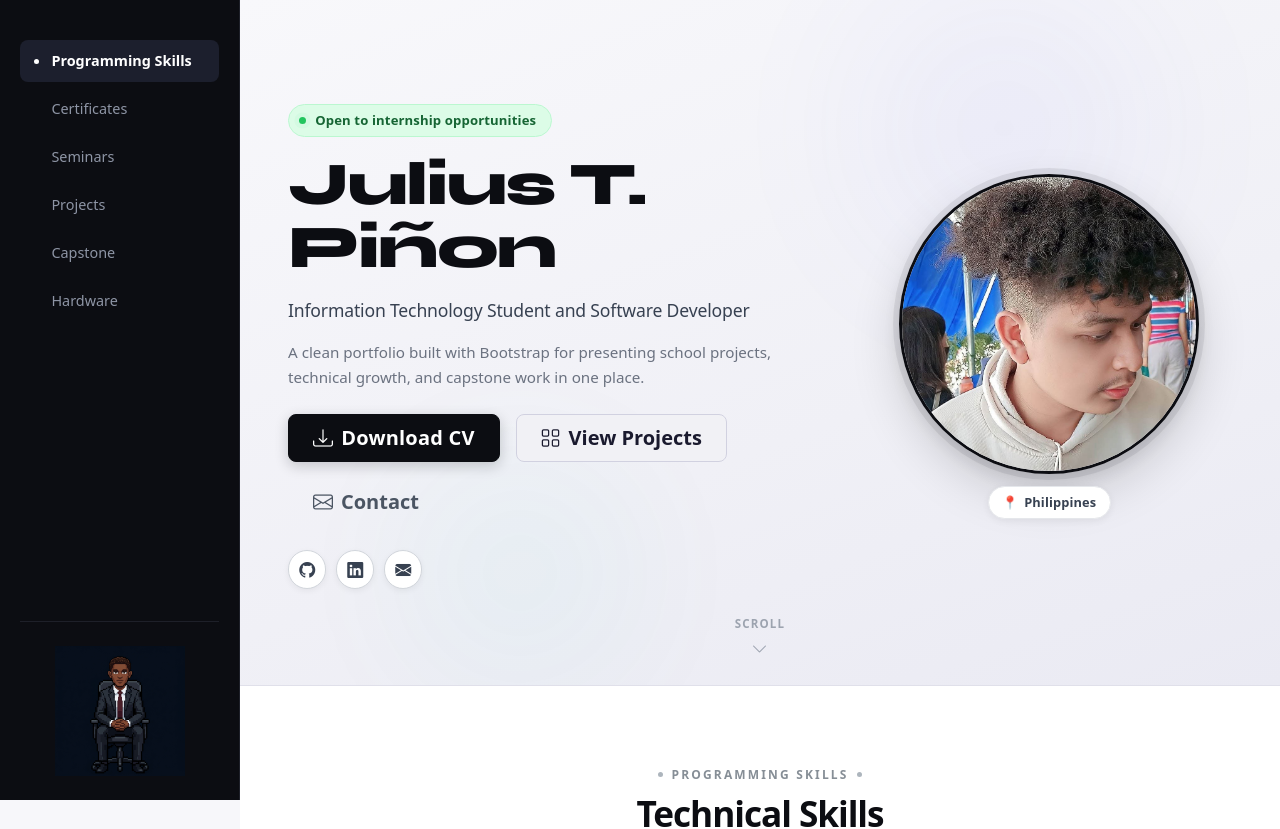
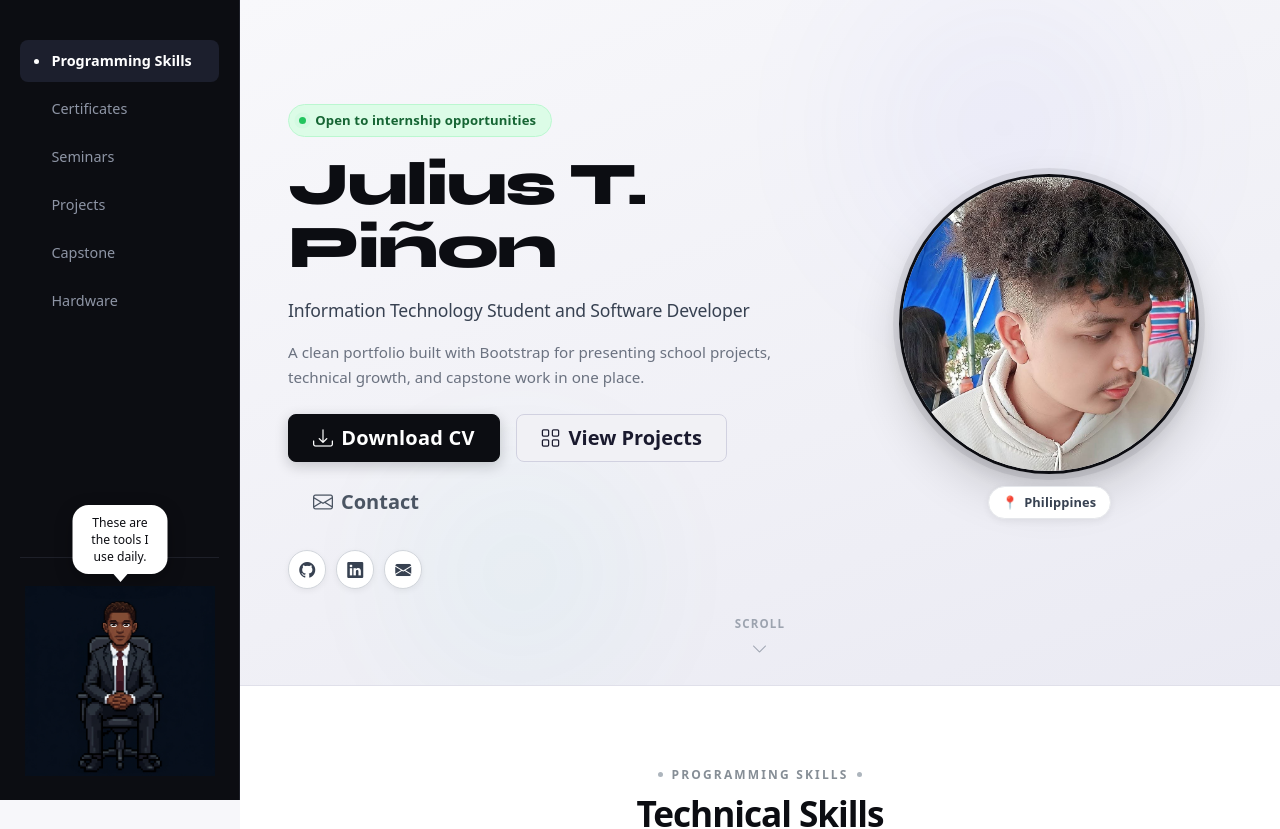
Before and after one commit to eltocmo0115/juliusPortfolio, a React (Vite) app: page / in a window 1280 px wide. Shown: the top 829 px of the page. Built offline with nearby package versions, Linux system fonts and the light colour scheme.

Commit message:
feat: section-aware speech bubble on sidebar character

```diff
--- a/src/components/layout/Navbar.jsx
+++ b/src/components/layout/Navbar.jsx
@@ -1,6 +1,6 @@
 import { useState } from 'react'
 import { useActiveSection } from '@/hooks/useActiveSection'
-import { timeline } from '@/data/portfolioData'
+import { timeline, characterDialogue } from '@/data/portfolioData'
 import CharacterWatcher from '@/components/ui/CharacterWatcher'
 
 const SECTION_IDS = timeline.map((item) => item.target.replace('#', ''))
@@ -61,9 +61,12 @@ function Navbar() {
           </ul>
         </nav>
 
-        {/* Cursor-tracking character */}
+        {/* Cursor-tracking character + section-aware speech bubble */}
         <div className="sidebar-character">
-          <CharacterWatcher />
+          <CharacterWatcher
+            activeId={activeId}
+            message={characterDialogue[activeId] ?? characterDialogue.hero}
+          />
         </div>
       </aside>
     </>
--- a/src/components/ui/CharacterWatcher.jsx
+++ b/src/components/ui/CharacterWatcher.jsx
@@ -5,30 +5,20 @@ import characterImg from '@/assets/character-hd.jpg'
  * CharacterWatcher
  *
  * Single HD image (1024×1024, dark navy bg matching sidebar).
- * Container is SQUARE (160×160) so object-fit:contain fills it exactly
+ * Container is SQUARE so object-fit:contain fills it exactly
  * — zero letterboxing, SVG and image coordinates align 1:1.
  *
- * Eye positions were re-measured directly from the source pixels (scanned
- * character-hd.jpg for the two small bright sclera blobs in the head
- * region — each one is ~35×14px). Real centers:
+ * Eye positions were re-measured directly from the source pixels:
  *   Left eye  → x≈477px, y≈212px → 46.6%, 20.7%
  *   Right eye → x≈545px, y≈212px → 53.2%, 20.7%
  *
- * The old constants (44.4/56.2%, 26.9%) were spaced too far apart
- * horizontally and ~6% too low vertically, which put the animated pupils
- * down around the nose/mouth instead of on the eyes — that's the
- * "eyes outside the face" bug. The socket/iris/pupil sizes below are
- * also new: the real eyes are small and flat (~2.4:1), so they're drawn
- * as ellipses sized to actually fit inside them, instead of the old
- * circles that were bigger than the eyes themselves.
+ * @param {{ activeId: string, message: string }} props
  */
 
 const EYE_L = { x: 46.6, y: 20.7 }
 const EYE_R = { x: 53.2, y: 20.7 }
 
-// Socket = the clip region a pupil is allowed to render in. Kept a hair
-// smaller than the measured eye-white so the iris/pupil can never paint
-// outside the actual eye shape, no matter how far the cursor is.
+// Socket = the clip region a pupil is allowed to render in.
 const CLIP_RX = 1.5
 const CLIP_RY = 0.6
 
@@ -40,7 +30,7 @@ const PUPIL_RY = 0.24
 const MAX_PX = 0.6
 const MAX_PY = 0.25
 
-function CharacterWatcher() {
+function CharacterWatcher({ activeId, message }) {
   const ref = useRef(null)
   const [pupil, setPupil] = useState({ x: 0, y: 0 })
 
@@ -50,7 +40,7 @@ function CharacterWatcher() {
       if (!el) return
       const rect = el.getBoundingClientRect()
 
-      // Midpoint between both eyes in screen space (container is square 160×160)
+      // Midpoint between both eyes in screen space
       const eyeSX = rect.left + rect.width * 0.499  // halfway between 46.6 & 53.2
       const eyeSY = rect.top + rect.height * 0.207  // 20.7%
 
@@ -80,6 +70,16 @@ function CharacterWatcher() {
       aria-hidden="true"
       title="He's watching you 👀"
     >
+      {/* Speech bubble — key={activeId} causes React to remount the element
+          on every section change, which automatically replays the pop-in CSS
+          animation without any extra JS animation logic. */}
+      {message && (
+        <div key={activeId} className="character-bubble">
+          {message}
+          <span className="character-bubble__tail" />
+        </div>
+      )}
+
       {/* Body — square container means image fills without letterbox */}
       <img
         src={characterImg}
--- a/src/data/portfolioData.js
+++ b/src/data/portfolioData.js
@@ -8,6 +8,17 @@ export const profile = {
   focus: ['Bootstrap', 'React', 'Clean Architecture', 'UI Systems'],
   /** Replace with your actual photo — drop any image into src/assets/ and update this path */
   photo: null,
+}
+
+/** Section-aware dialogue lines for the sidebar character speech bubble. */
+export const characterDialogue = {
+  hero:         "Hey! I'm Julius. Scroll down to see what I've built.",
+  skills:       'These are the tools I use daily.',
+  certificates: "Proof I don't just say I know this stuff.",
+  seminars:     'Always learning something new.',
+  projects:     "Here's what I've actually shipped.",
+  capstone:     'This one took months. Worth it.',
+  hardware:     'Yes, I get my hands dirty with hardware too.',
 }
 
 
--- a/src/styles/navbar.css
+++ b/src/styles/navbar.css
@@ -109,7 +109,7 @@
 /* ---- Sidebar character (HD image + SVG pupil overlay) ---- */
 .sidebar-character {
   margin-top: auto;
-  padding-top: 1.5rem;
+  padding-top: 1.75rem;
   display: flex;
   justify-content: center;
   border-top: 1px solid #1e2029;
@@ -117,8 +117,8 @@
 
 .character-watcher {
   position: relative;
-  width: 130px;
-  height: 130px;
+  width: 190px;
+  height: 190px;
   background: transparent;
   flex-shrink: 0;
   transition: transform 0.2s;
@@ -160,8 +160,13 @@
 }
 
 @keyframes fadeIn {
-  from { opacity: 0; }
-  to   { opacity: 1; }
+  from {
+    opacity: 0;
+  }
+
+  to {
+    opacity: 1;
+  }
 }
 
 /* ---- Mobile hamburger button -------------------------- */
@@ -202,10 +207,12 @@
 .sidebar-toggle.is-open span:nth-child(1) {
   transform: translateY(7px) rotate(45deg);
 }
+
 .sidebar-toggle.is-open span:nth-child(2) {
   opacity: 0;
   transform: scaleX(0);
 }
+
 .sidebar-toggle.is-open span:nth-child(3) {
   transform: translateY(-7px) rotate(-45deg);
 }
@@ -215,3 +222,56 @@
     display: none;
   }
 }
+
+/* ---- Character speech bubble -------------------------- */
+.character-bubble {
+  position: absolute;
+  bottom: calc(100% + 12px);
+  left: 50%;
+  transform: translateX(-50%);
+  max-width: 185px;
+  padding: 0.55rem 0.8rem;
+  border-radius: 1rem;
+  background-color: #ffffff;
+  color: #0c0d12;
+  font-size: 0.76rem;
+  font-weight: 500;
+  line-height: 1.4;
+  text-align: center;
+  box-shadow: 0 6px 18px rgba(0, 0, 0, 0.28);
+  animation: bubble-pop 0.28s cubic-bezier(0.34, 1.56, 0.64, 1) both;
+  pointer-events: none;
+  z-index: 10;
+  white-space: normal;
+  word-break: break-word;
+}
+
+.character-bubble__tail {
+  position: absolute;
+  top: 100%;
+  left: 50%;
+  transform: translateX(-50%);
+  width: 0;
+  height: 0;
+  border-left: 7px solid transparent;
+  border-right: 7px solid transparent;
+  border-top: 8px solid #ffffff;
+}
+
+@keyframes bubble-pop {
+  from {
+    opacity: 0;
+    transform: translateX(-50%) translateY(6px) scale(0.88);
+  }
+
+  to {
+    opacity: 1;
+    transform: translateX(-50%) translateY(0) scale(1);
+  }
+}
+
+@media (prefers-reduced-motion: reduce) {
+  .character-bubble {
+    animation: none;
+  }
+}
```
